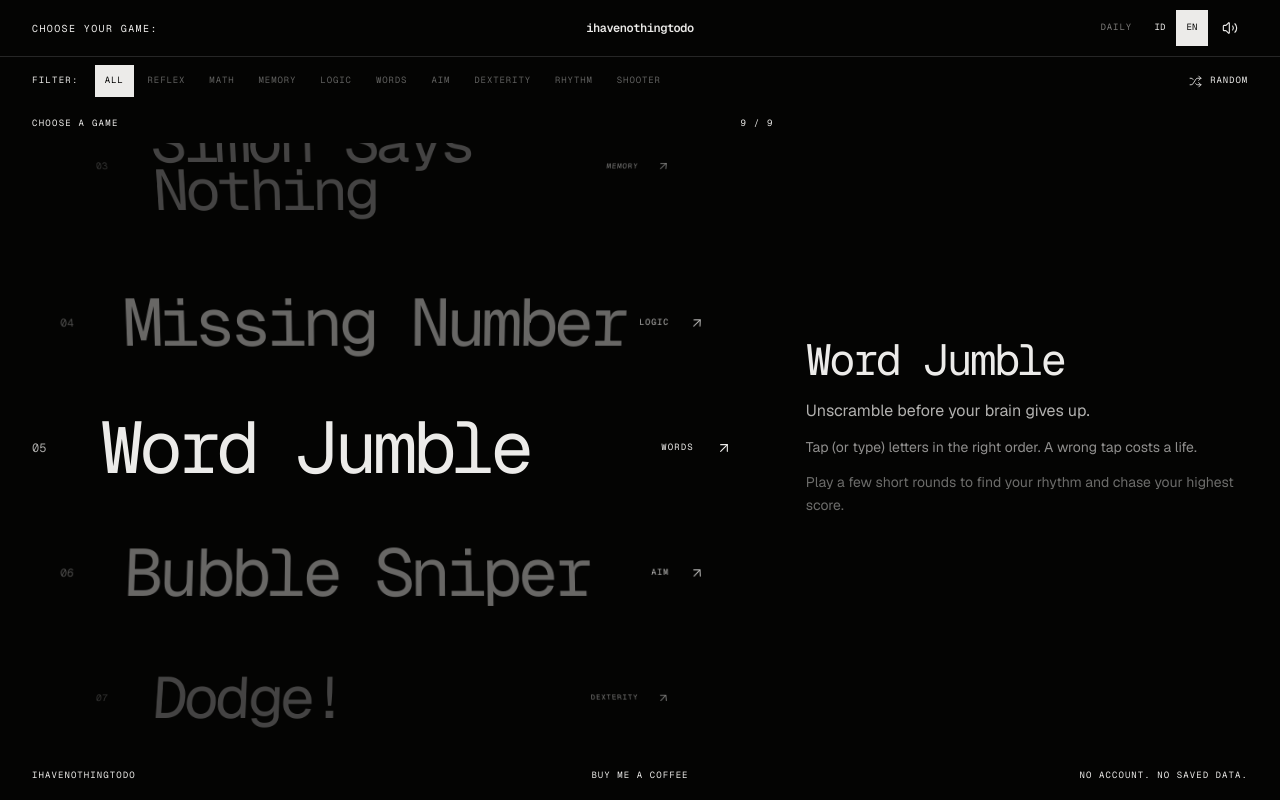
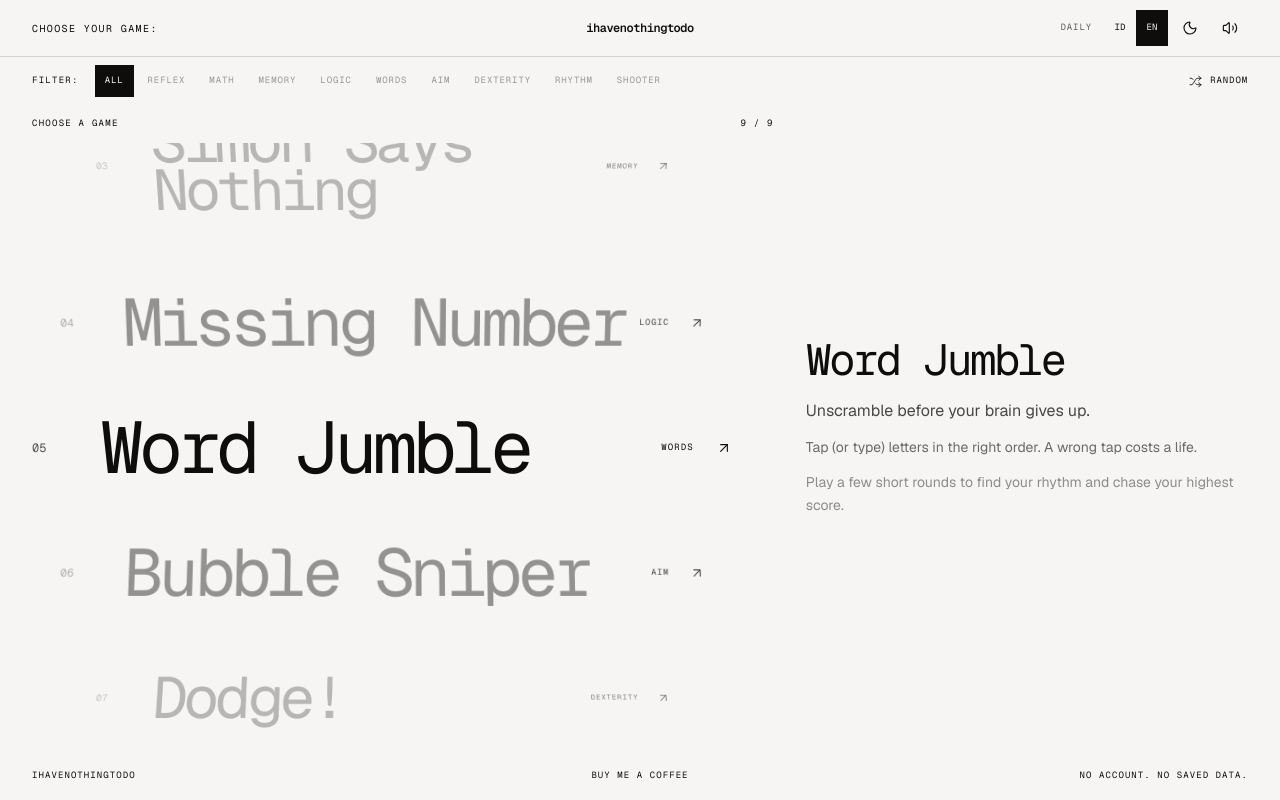
Before and after one commit to rendiero25/IhavenothingtodoGames, a React (Vite) app: page / in a window 1280 px wide. Built offline with nearby package versions, Linux system fonts and the light colour scheme; a web font is replaced by a local one.

Commit message:
feat: add light and dark theme toggle

```diff
--- a/index.html
+++ b/index.html
@@ -6,6 +6,20 @@
     <title>ihavenothingtodo</title>
     <meta name="description" content="Koleksi mini-game cepat. Pilih, buka, dan langsung bermain tanpa akun." />
     <meta name="theme-color" content="#1b1b1a" />
+    <script>
+      (() => {
+        try {
+          const saved = localStorage.getItem('ihnttd.theme');
+          const theme = saved === 'light' || saved === 'dark'
+            ? saved
+            : (window.matchMedia('(prefers-color-scheme: light)').matches ? 'light' : 'dark');
+          document.documentElement.dataset.theme = theme;
+          document.querySelector('meta[name="theme-color"]')?.setAttribute('content', theme === 'light' ? '#f7f7f5' : '#1b1b1a');
+        } catch {
+          document.documentElement.dataset.theme = 'dark';
+        }
+      })();
+    </script>
     <link rel="icon" href="/favicon.svg" type="image/svg+xml" />
     <meta property="og:title" content="ihavenothingtodo" />
     <meta property="og:description" content="Quick games for a short break." />
--- a/src/components/Header.tsx
+++ b/src/components/Header.tsx
@@ -1,12 +1,44 @@
-import { useState } from 'react';
+import { useEffect, useState } from 'react';
 import { Link } from 'react-router-dom';
-import { Volume2, VolumeX } from 'lucide-react';
+import { Moon, Sun, Volume2, VolumeX } from 'lucide-react';
 import { useI18n } from '../i18n';
 import { sfx } from '../core/sound';
+
+type Theme = 'light' | 'dark';
+
+const THEME_STORAGE_KEY = 'ihnttd.theme';
+
+function detectTheme(): Theme {
+  try {
+    const saved = localStorage.getItem(THEME_STORAGE_KEY);
+    if (saved === 'light' || saved === 'dark') return saved;
+  } catch {
+    /* localStorage tidak tersedia, pakai preferensi sistem */
+  }
+  return window.matchMedia('(prefers-color-scheme: light)').matches ? 'light' : 'dark';
+}
+
+function applyTheme(theme: Theme) {
+  document.documentElement.dataset.theme = theme;
+  document.querySelector('meta[name="theme-color"]')?.setAttribute(
+    'content',
+    theme === 'light' ? '#f7f7f5' : '#1b1b1a',
+  );
+}
 
 export function Header({ wide = false }: { wide?: boolean }) {
   const { locale, setLocale, t } = useI18n();
   const [muted, setMuted] = useState(sfx.muted);
+  const [theme, setTheme] = useState<Theme>(detectTheme);
+
+  useEffect(() => {
+    applyTheme(theme);
+    try {
+      localStorage.setItem(THEME_STORAGE_KEY, theme);
+    } catch {
+      /* abaikan */
+    }
+  }, [theme]);
 
   return (
     <header className="sticky top-0 z-30 shrink-0 border-b border-ink/15 bg-paper">
@@ -46,6 +78,14 @@ export function Header({ wide = false }: { wide?: boolean }) {
           </div>
           <button
             type="button"
+            onClick={() => setTheme((current) => (current === 'dark' ? 'light' : 'dark'))}
+            aria-label={theme === 'dark' ? t('a11y.lightMode') : t('a11y.darkMode')}
+            className="grid size-9 cursor-pointer place-items-center bg-paper outline-none transition-colors duration-200 hover:bg-ink hover:text-paper focus-visible:bg-ink focus-visible:text-paper"
+          >
+            {theme === 'dark' ? <Sun size={16} strokeWidth={1.7} /> : <Moon size={16} strokeWidth={1.7} />}
+          </button>
+          <button
+            type="button"
             onClick={() => {
               sfx.unlock();
               setMuted(sfx.toggleMute());
--- a/src/i18n/dict.ts
+++ b/src/i18n/dict.ts
@@ -5,6 +5,8 @@ const id = {
   'site.tagline': 'Koleksi mini-game cepat untuk jeda singkat. Tanpa onboarding, tanpa akun.',
   'a11y.mute': 'Matikan suara',
   'a11y.unmute': 'Nyalakan suara',
+  'a11y.lightMode': 'Aktifkan mode terang',
+  'a11y.darkMode': 'Aktifkan mode gelap',
   'home.bored': 'Game acak',
   'home.bored.sub': 'Buka satu game secara acak',
   'home.daily.title': 'Tantangan hari ini',
@@ -68,6 +70,8 @@ const en: Record<DictKey, string> = {
   'site.tagline': 'A collection of quick games for a short break. No onboarding, no account.',
   'a11y.mute': 'Mute sound',
   'a11y.unmute': 'Unmute sound',
+  'a11y.lightMode': 'Use light mode',
+  'a11y.darkMode': 'Use dark mode',
   'home.bored': 'Random game',
   'home.bored.sub': 'Open one game at random',
   'home.daily.title': "Today's challenge",
--- a/src/styles/global.css
+++ b/src/styles/global.css
@@ -29,6 +29,28 @@
   color-scheme: dark;
   font-synthesis: none;
   text-rendering: optimizeLegibility;
+}
+
+html[data-theme='light'] {
+  color-scheme: light;
+  --color-cream: oklch(0.97 0.003 90);
+  --color-paper: oklch(0.97 0.003 90);
+  --color-ink: oklch(0.16 0.003 90);
+  --color-ink-soft: oklch(0.48 0.004 90);
+  --color-coral: oklch(0.16 0.003 90);
+  --color-coral-dark: oklch(0.32 0.003 90);
+  --color-teal: oklch(0.35 0.003 90);
+  --color-teal-dark: oklch(0.97 0.003 90);
+  --color-amber: oklch(0.75 0.003 90);
+  --color-amber-dark: oklch(0.35 0.003 90);
+  --color-pink: oklch(0.32 0.003 90);
+  --color-pink-dark: oklch(0.55 0.003 90);
+  --color-navy: oklch(0.91 0.003 90);
+  --color-navy-soft: oklch(0.64 0.003 90);
+  --color-neon-pink: oklch(0.16 0.003 90);
+  --color-neon-green: oklch(0.16 0.003 90);
+  --color-neon-yellow: oklch(0.16 0.003 90);
+  --color-neon-blue: oklch(0.35 0.003 90);
 }
 
 * {
```
